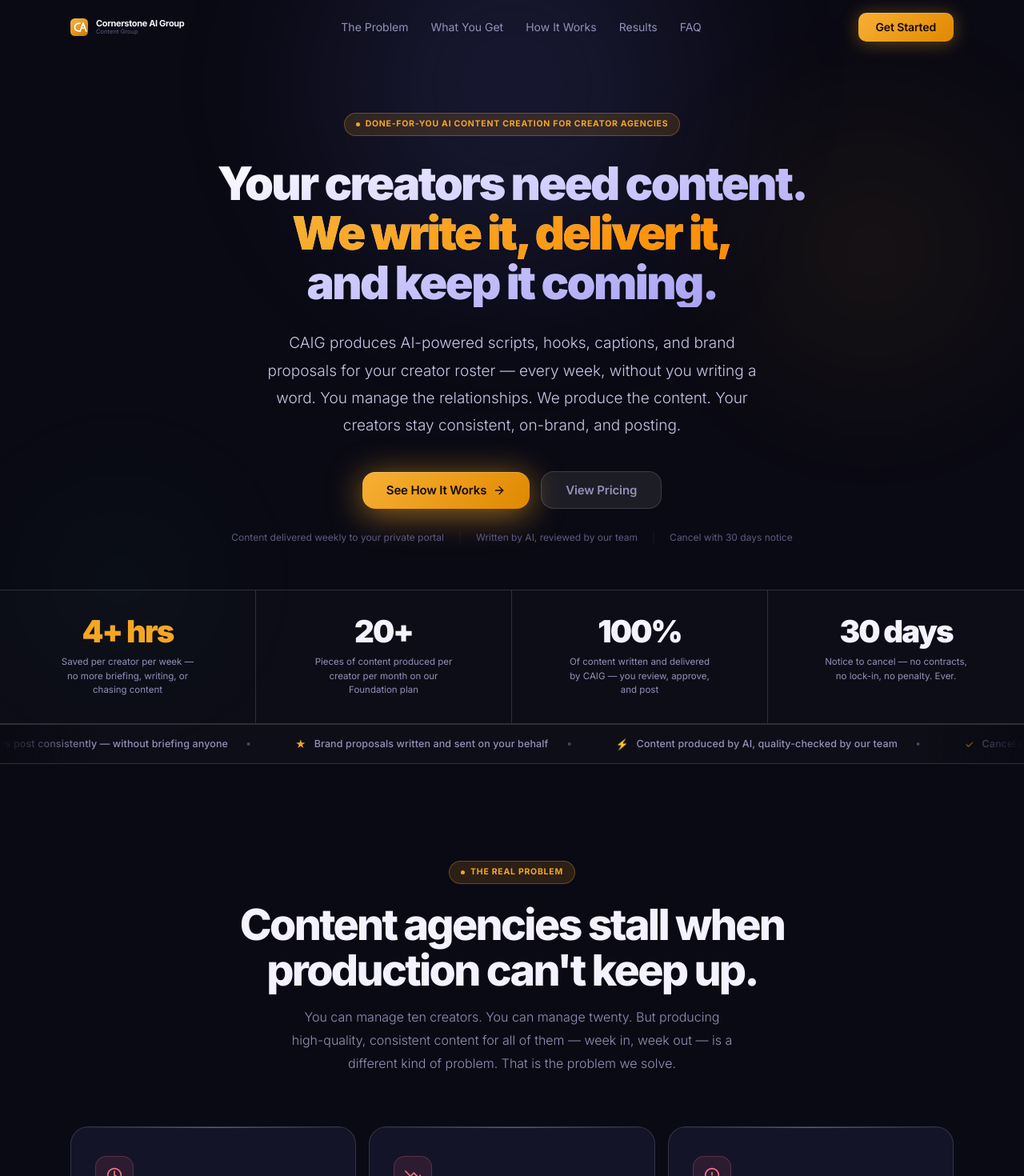
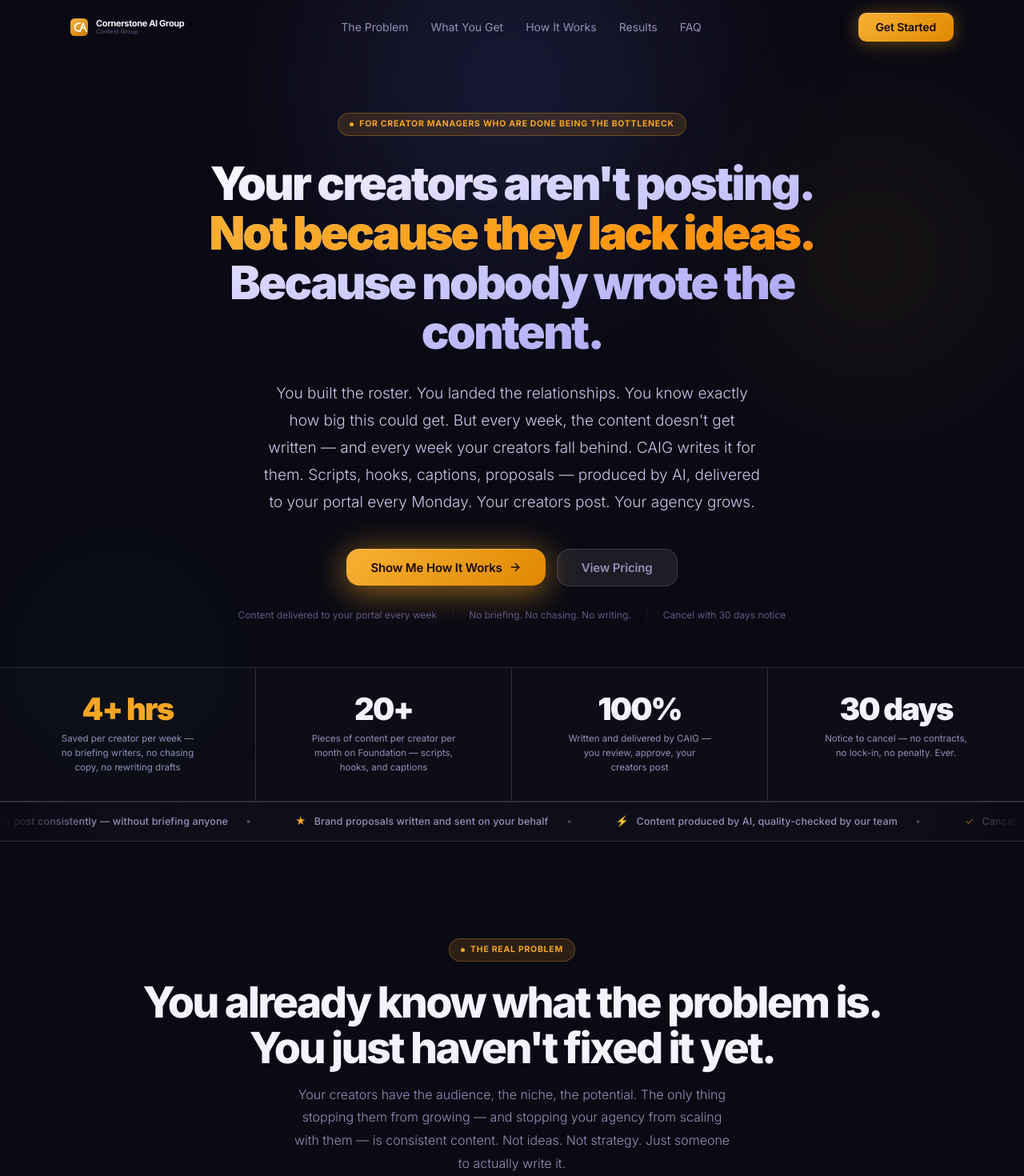
Before and after one commit to 100492107/caig-website, a React (Vite) app: page / in a window 1280 px wide. Shown: the top 1470 px of the page at 80% size. Built offline with nearby package versions, Linux system fonts and the light colour scheme.

Commit message:
Sharpen problem + urgency section copy — pattern-interrupt headlines, visceral cost-of-inaction

```diff
--- a/src/App.jsx
+++ b/src/App.jsx
@@ -456,7 +456,7 @@ function Hero() {
               transition={{ delay: 0.1, duration: 0.5 }}
             >
               <div className="badge" style={{ display: 'inline-flex', marginBottom: '28px' }}>
-                <span className="badge-dot" />Done-for-you AI content creation for creator agencies
+                <span className="badge-dot" />For creator managers who are done being the bottleneck
               </div>
             </motion.div>
           </div>
@@ -467,9 +467,9 @@ function Hero() {
             animate={{ opacity: 1, y: 0 }}
             transition={{ delay: 0.2, duration: 0.7, ease: [0.22, 1, 0.36, 1] }}
           >
-            Your creators need content.<br />
-            <span className="hl">We write it, deliver it,</span><br />
-            and keep it coming.
+            Your creators aren't posting.<br />
+            <span className="hl">Not because they lack ideas.</span><br />
+            Because nobody wrote the content.
           </motion.h1>
 
           <motion.p
@@ -478,7 +478,7 @@ function Hero() {
             animate={{ opacity: 1, y: 0 }}
             transition={{ delay: 0.35, duration: 0.55 }}
           >
-            CAIG produces AI-powered scripts, hooks, captions, and brand proposals for your creator roster — every week, without you writing a word. You manage the relationships. We produce the content. Your creators stay consistent, on-brand, and posting.
+            You built the roster. You landed the relationships. You know exactly how big this could get. But every week, the content doesn't get written — and every week your creators fall behind. CAIG writes it for them. Scripts, hooks, captions, proposals — produced by AI, delivered to your portal every Monday. Your creators post. Your agency grows.
           </motion.p>
 
           <motion.div
@@ -488,7 +488,7 @@ function Hero() {
             transition={{ delay: 0.5, duration: 0.5 }}
           >
             <a href="#contact" className="btn btn-amber btn-lg breathe">
-              See How It Works
+              Show Me How It Works
               <Icon.ArrowRight size={16} />
             </a>
             <a href="#services" className="btn btn-ghost btn-lg">
@@ -502,9 +502,9 @@ function Hero() {
             animate={{ opacity: 1 }}
             transition={{ delay: 0.75, duration: 0.6 }}
           >
-            <span style={{ color: 'var(--t3)' }}>Content delivered weekly to your private portal</span>
+            <span style={{ color: 'var(--t3)' }}>Content delivered to your portal every week</span>
             <span style={{ margin: '0 12px', opacity: 0.2 }}>|</span>
-            Written by AI, reviewed by our team
+            No briefing. No chasing. No writing.
             <span style={{ margin: '0 12px', opacity: 0.2 }}>|</span>
             Cancel with 30 days notice
           </motion.div>
@@ -519,10 +519,10 @@ function Hero() {
         transition={{ delay: 0.9, duration: 0.6 }}
       >
         {[
-          { val: '4+',   suf: ' hrs',   lbl: 'Saved per creator per week — no more briefing, writing, or chasing content', amber: true },
-          { val: '20',   suf: '+',      lbl: 'Pieces of content produced per creator per month on our Foundation plan', amber: false },
-          { val: '100%', suf: '',       lbl: 'Of content written and delivered by CAIG — you review, approve, and post', amber: false },
-          { val: '30',   suf: ' days',  lbl: 'Notice to cancel — no contracts, no lock-in, no penalty. Ever.', amber: false },
+          { val: '4+',   suf: ' hrs',  lbl: 'Saved per creator per week — no briefing writers, no chasing copy, no rewriting drafts', amber: true },
+          { val: '20+',  suf: '',      lbl: 'Pieces of content per creator per month on Foundation — scripts, hooks, and captions', amber: false },
+          { val: '100%', suf: '',      lbl: 'Written and delivered by CAIG — you review, approve, your creators post', amber: false },
+          { val: '30',   suf: ' days', lbl: 'Notice to cancel — no contracts, no lock-in, no penalty. Ever.', amber: false },
         ].map((s, i) => (
           <div className="hero-stat" key={i}>
             <div className="hero-stat-val">
@@ -589,9 +589,9 @@ function Problem() {
         <FadeUp>
           <div className="sh c">
             <div className="badge"><span className="badge-dot" />The Real Problem</div>
-            <h2 className="section-title">Content agencies stall when<br />production can't keep up.</h2>
+            <h2 className="section-title">You already know what the problem is.<br />You just haven't fixed it yet.</h2>
             <p className="section-sub">
-              You can manage ten creators. You can manage twenty. But producing high-quality, consistent content for all of them — week in, week out — is a different kind of problem. That is the problem we solve.
+              Your creators have the audience, the niche, the potential. The only thing stopping them from growing — and stopping your agency from scaling with them — is consistent content. Not ideas. Not strategy. Just someone to actually write it.
             </p>
           </div>
         </FadeUp>
@@ -1121,19 +1121,19 @@ function UrgencyBanner() {
     <section className="urgency-section">
       <FadeUp>
         <div className="urgency-inner">
-          <div className="urgency-eyebrow">The straight truth</div>
+          <div className="urgency-eyebrow">The cost of doing nothing</div>
           <h2 className="urgency-title">
-            Every week without consistent content<br />is a week your creators aren't growing.
+            Every week your creators don't post<br />is a week someone else's do.
           </h2>
           <p className="urgency-body">
-            Inconsistent posting doesn't just slow growth — it reverses it. Algorithms deprioritise inactive accounts. Audiences drift. Brand deals go to creators who show up every week.
-            <strong style={{ color: 'var(--t0)' }}> CAIG makes your creators consistent without adding a single person to your team.</strong> The discovery call is 30 minutes. We show you exactly what the content looks like for your roster, and what it costs.
+            Algorithms reward creators who show up. Brands sign the ones with consistent output. Audiences forget the ones who go quiet. Right now, somewhere on your roster, a creator hasn't posted in two weeks. Not because they don't want to — because nobody wrote the content.
+            <strong style={{ color: 'var(--t0)' }}> That is a solvable problem. Book a 30-minute call and we will show you exactly what CAIG produces for creators like yours — and what it costs.</strong>
           </p>
           <a href="#contact" className="btn btn-amber btn-lg breathe">
-            Book the Call. Keep Your Creators Posting. <Icon.ArrowRight size={17} />
+            Book the Call — 30 Minutes, No Obligation <Icon.ArrowRight size={17} />
           </a>
           <div className="urgency-note">
-            30-minute call &nbsp;&middot;&nbsp; Live portal demo &nbsp;&middot;&nbsp; No obligation &nbsp;&middot;&nbsp; Slots available this week
+            Live portal demo &nbsp;&middot;&nbsp; Real content examples for your niche &nbsp;&middot;&nbsp; Slots available this week
           </div>
         </div>
       </FadeUp>
```
